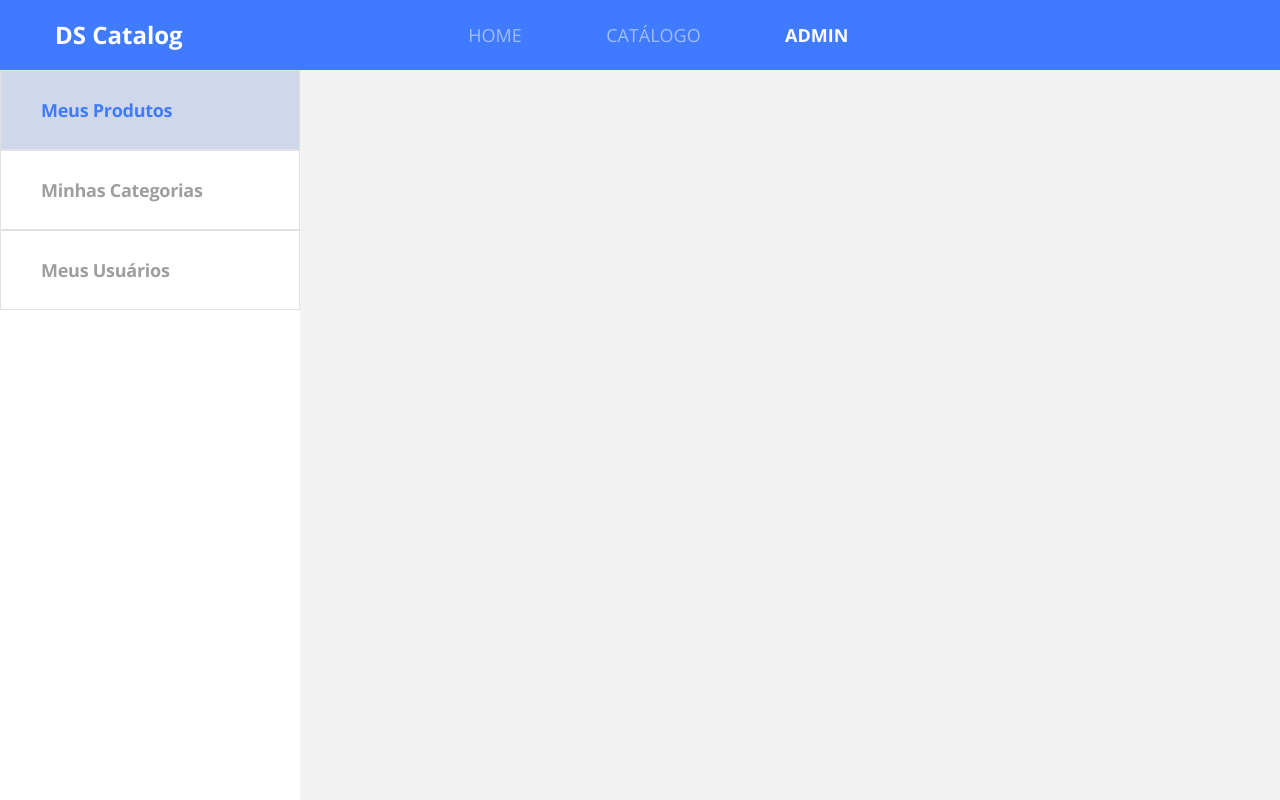
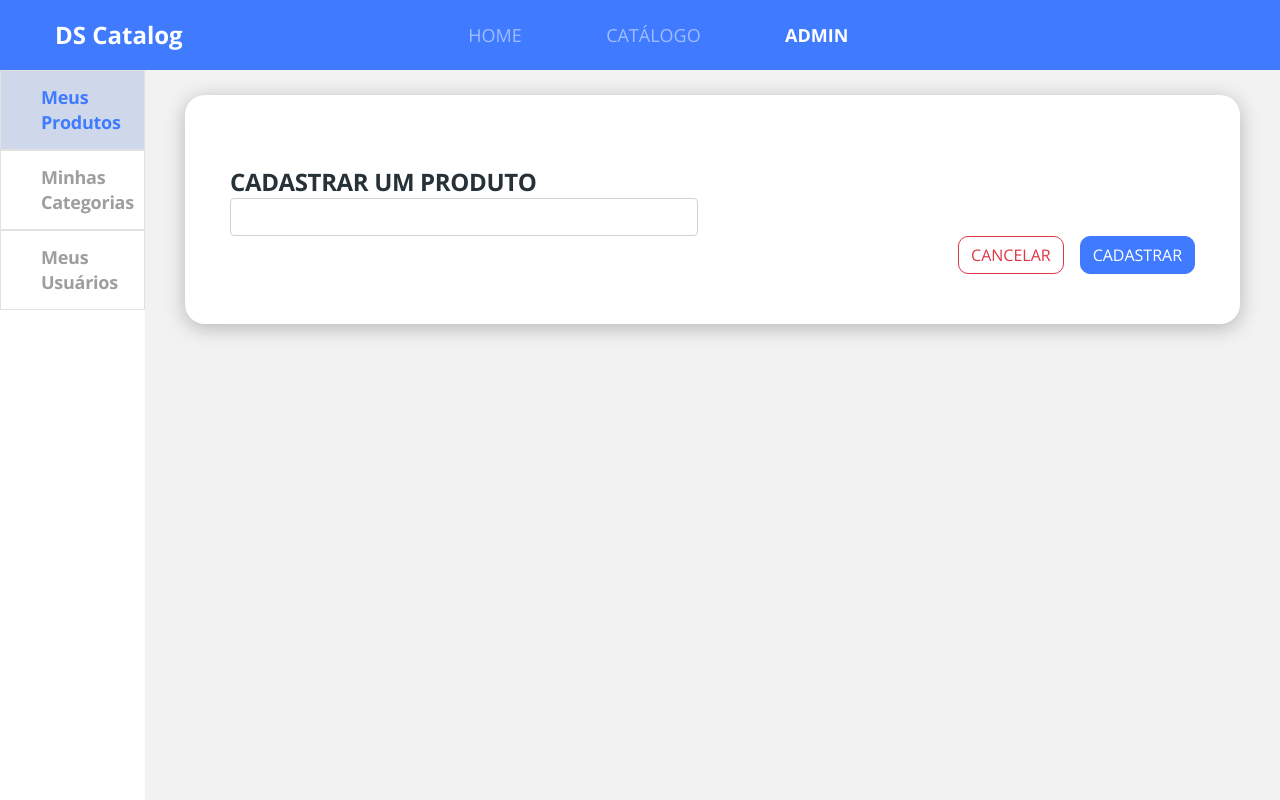
Before and after one commit to Oliveira-86/dscatalog_bootcamp_devsuperior, a React (Create React App) app in the folder front-web/: page /admin/products/create in a window 1280 px wide. Built offline with nearby package versions, Linux system fonts and the light colour scheme.

Commit message:
Added base admin form structure

```diff
--- a/front-web/src/Routes.tsx
+++ b/front-web/src/Routes.tsx
@@ -1,5 +1,5 @@
 import React from 'react';
-import { BrowserRouter, Switch, Route  } from 'react-router-dom';
+import { BrowserRouter, Switch, Route, Redirect  } from 'react-router-dom';
 import Navbar from './core/components/Navbar';
 import Admin from './pages/Admin';
 import Catalog from './pages/Catalog';
@@ -22,6 +22,7 @@
             <Route path="/products/:productId">
                 <ProductDetails />
             </Route>
+            <Redirect from="/admin" to="/admin/products" exact />
             <Route  path="/admin">
                 <Admin />
             </Route>
--- a/front-web/src/core/components/Navbar/index.tsx
+++ b/front-web/src/core/components/Navbar/index.tsx
@@ -13,17 +13,17 @@
         <div className="col-6 offset-2">
             <ul className="main-menu">
                 <li>
-                    <NavLink to="/" activeClassName="active" exact>
+                    <NavLink to="/" exact>
                         HOME
                     </NavLink>
                 </li>
                 <li>
-                    <NavLink to="/products" activeClassName="active">
+                    <NavLink to="/products">
                         CATÁLOGO
                     </NavLink>
                 </li>
                 <li>
-                    <NavLink to="/admin" activeClassName="active">
+                    <NavLink to="/admin">
                         ADMIN
                     </NavLink>
                 </li>
--- /dev/null
+++ b/front-web/src/pages/Admin/components/BaseForm/index.tsx
@@ -0,0 +1,39 @@
+import React from 'react';
+import { useHistory } from 'react-router-dom';
+import './styles.scss'
+
+type Props = {
+    title: string;
+    children: React.ReactNode;
+}
+
+const BaseForm = ({ title, children }:Props) => {
+
+    const history = useHistory();
+
+    const handleCancel = () => {
+        history.push('../');
+    }
+
+    return(
+        <div className="admin-base-form card-base">
+            <h1 className="base-form-title">
+               {title}
+            </h1>
+            {children}
+            <div className="base-form-action">
+                <button
+                    className="btn btn-outline-danger border-radius-10 mr-3"
+                    onClick={handleCancel}
+                >
+                    CANCELAR
+                </button>
+                <button className="btn btn-primary border-radius-10">
+                    CADASTRAR
+                </button>
+            </div>
+        </div>
+    )
+}
+
+export default BaseForm;
--- /dev/null
+++ b/front-web/src/pages/Admin/components/BaseForm/styles.scss
@@ -0,0 +1,17 @@
+.admin-base-form {
+    padding: 70px 45px 50px 45px;
+    border-radius: 20px;
+    width: 1055px;
+}
+
+.base-form-title {
+    font-size: 24px;
+    line-height: 33px;
+    letter-spacing: -0.015em;
+    color: #263238;
+    text-transform: uppercase;
+}
+
+.base-form-action {
+    text-align: right;
+}
--- a/front-web/src/pages/Admin/components/Navbar/index.tsx
+++ b/front-web/src/pages/Admin/components/Navbar/index.tsx
@@ -1,17 +1,24 @@
 import React from 'react';
+import { NavLink } from 'react-router-dom';
 import './styles.scss';
 
 const Navbar = () => (
     <nav className="admin-nav-container">
         <ul>
             <li>
-                <a href="link" className="admin-nav-item active">Meus Produtos</a>
+                <NavLink to="/admin/products" className="admin-nav-item">
+                    Meus Produtos
+                </NavLink>
             </li>
             <li>
-               <a href="link" className="admin-nav-item"> Minhas Categorias</a>
+               <NavLink to="/admin/categories" className="admin-nav-item">
+                    Minhas Categorias
+               </NavLink>
             </li>
             <li>
-                <a href="link" className="admin-nav-item">Meus Usuários</a>
+                <NavLink to="/admin/users" className="admin-nav-item">
+                    Meus Usuários
+                </NavLink>
             </li>
         </ul>
     </nav>
--- /dev/null
+++ b/front-web/src/pages/Admin/components/Products/Form/index.tsx
@@ -0,0 +1,17 @@
+import React from 'react';
+import BaseForm from '../../BaseForm';
+
+
+const Form = () => {
+    return(
+        <BaseForm title="CADASTRAR UM PRODUTO">
+            <div className="row">
+                <div className="col-6">
+                    <input type="text" className="form-control"/>
+                </div>
+            </div>
+        </BaseForm>
+    )
+}
+
+export default Form;
--- /dev/null
+++ b/front-web/src/pages/Admin/components/Products/List/index.tsx
@@ -0,0 +1,20 @@
+import React from 'react';
+import { useHistory } from 'react-router-dom'
+
+const List = () => {
+    const history = useHistory(); // o useHistory é hook, ou seja, é um função que pode ser usada dentro de um componente.
+
+    const handleCreate = () => {
+        history.push('/admin/products/create');
+    }
+
+    return (
+        <div className="admin-product-list">
+            <button className="btn btn-primary btn-lg" onClick={handleCreate}>
+                ADICIONAR
+            </button>
+        </div>
+    )
+}
+
+export default List;
--- /dev/null
+++ b/front-web/src/pages/Admin/components/Products/index.tsx
@@ -0,0 +1,24 @@
+import React from 'react';
+import { Route, Switch } from 'react-router-dom';
+import Form from './Form';
+import List from './List';
+
+const Products = () => {
+    return (
+        <div>
+            <Switch>
+                <Route path="/admin/products" exact>
+                    <List />
+                </Route>
+                <Route path="/admin/products/create">
+                    <Form />
+                </Route>
+                <Route path="/admin/products/:productId">
+                    <h1>Exibir produto</h1>
+                </Route>
+            </Switch>
+        </div>
+    );
+}
+
+export default Products;
--- a/front-web/src/pages/Admin/index.tsx
+++ b/front-web/src/pages/Admin/index.tsx
@@ -1,9 +1,25 @@
 import Navbar from './components/Navbar/index'
 import React from 'react';
+import './styles.scss';
+import { Route, Switch } from 'react-router-dom';
+import Products from './components/Products';
 
 const Admin = () =>  (
-    <div>
+    <div className="admin-container">
         <Navbar />
+        <div className="admin-content">
+            <Switch>
+                <Route path="/admin/products">
+                    <Products />
+                </Route>
+                <Route path="/admin/categories">
+                    <h1>Categories</h1>
+                </Route>
+                <Route path="/admin/users">
+                    <h1>users</h1>
+              </Route>
+            </Switch>
+        </div>
     </div>
 );
 
--- /dev/null
+++ b/front-web/src/pages/Admin/styles.scss
@@ -0,0 +1,8 @@
+.admin-container {
+    display: flex;
+}
+
+.admin-content {
+    padding: 25px 40px 45px 40px;
+    flex: 1; // determina que o conteudo preencha toda a largura disponível
+}
```
Also changed, not shown: 1 other file (tests, documents, lock files or other folders).
